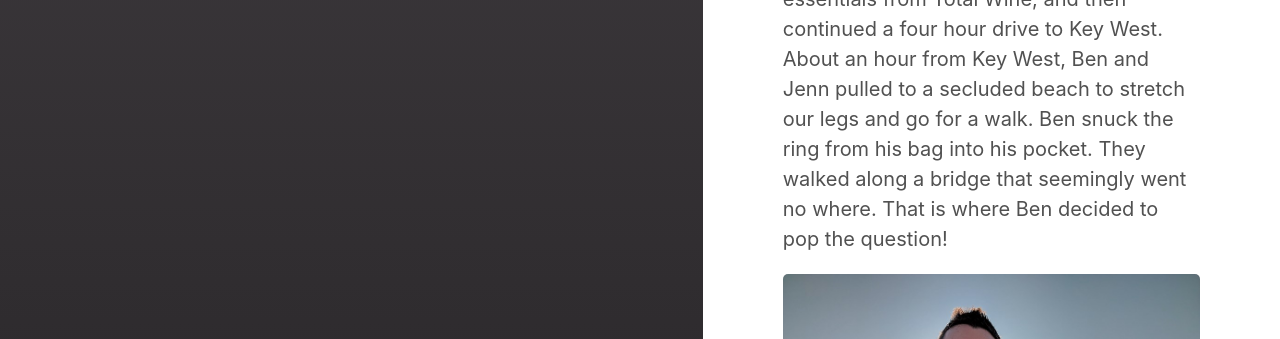
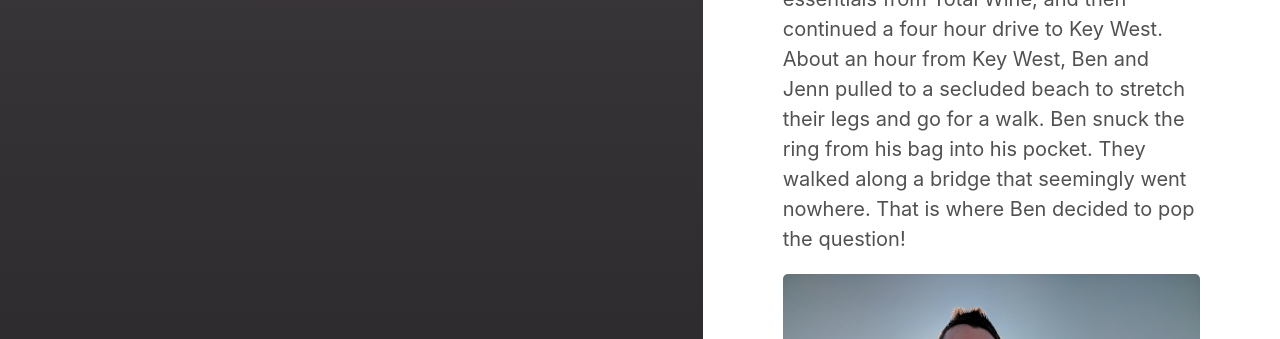
Before and after one commit to TheRealBenForce/thefutureforces.com, a Jekyll site: the page built from _posts/2017-12-11-the-proposal.md, in a window 1280 px wide. Shown: the part 428-767 px from the top of the page. Built offline with Jekyll 4.4.1, drawn with Linux system fonts in a browser that asks for light colours; some of the changed text lies outside the part shown.

Commit message:
Update 2017-12-11-the-proposal.md

```diff
--- a/_posts/2017-12-11-the-proposal.md
+++ b/_posts/2017-12-11-the-proposal.md
@@ -3,6 +3,6 @@ layout: post
 title: The Proposal
 ---
 
-On December 11th, 2017 Ben and Jenn woke up early to board a flight from Philly to Miami. Little did Jenn know that Ben made the whole journey with an engagement ring in his bag. They rented a car in Miami, stopped for lunch and essentials from Total Wine, and then continued a four hour drive to Key West. About an hour from Key West, Ben and Jenn pulled to a secluded beach to stretch our legs and go for a walk. Ben snuck the ring from his bag into his pocket. They walked along a bridge that seemingly went no where. That is where Ben decided to pop the question!
+On December 11th, 2017 Ben and Jenn woke up early to board a flight from Philly to Miami. Little did Jenn know that Ben made the whole journey with an engagement ring in his bag. They rented a car in Miami, stopped for lunch and essentials from Total Wine, and then continued a four hour drive to Key West. About an hour from Key West, Ben and Jenn pulled to a secluded beach to stretch their legs and go for a walk. Ben snuck the ring from his bag into his pocket. They walked along a bridge that seemingly went nowhere. That is where Ben decided to pop the question!
 
 ![Bridge to nowhere](/assets/img/engagement.jpg)
```
